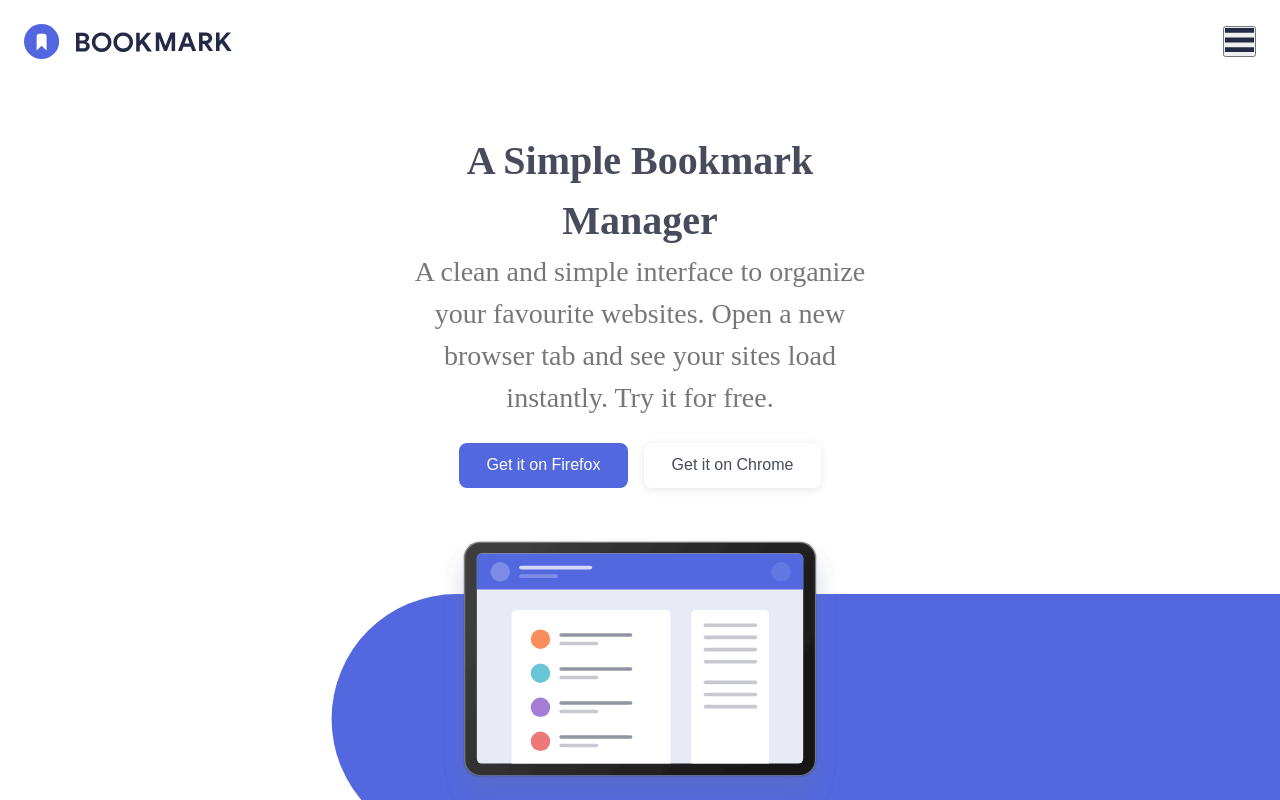
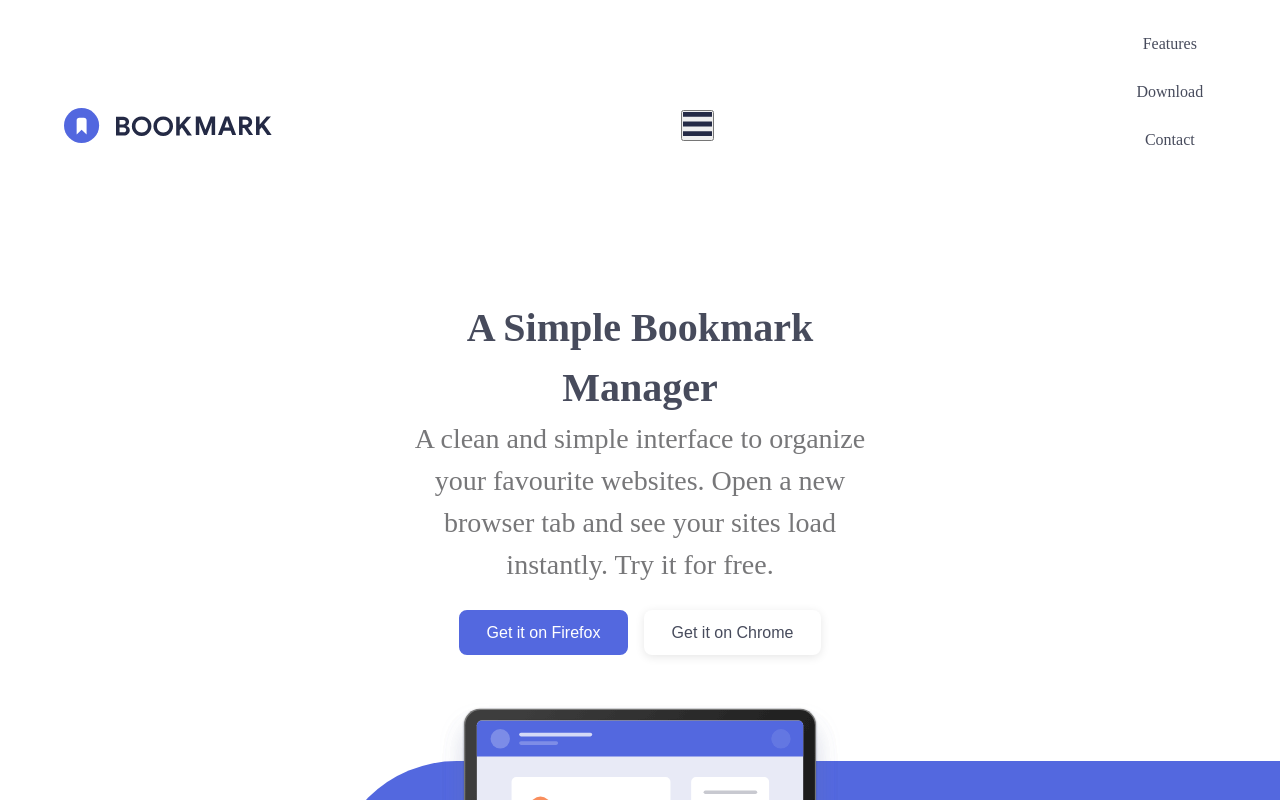
Before and after one commit to triflip/S5-react-project, a React (Vite) app: page / in a window 1280 px wide. Shown: the top 800 px of the page. Built offline with nearby package versions, Linux system fonts and the light colour scheme.

Commit message:
feat: first changes for large screen

```diff
--- /dev/null
+++ b/src/components/molecules/NavLinks.module.css
@@ -0,0 +1,30 @@
+.nav {
+  display: flex;
+  flex-direction: column;
+  align-items: center;
+  gap: 1.5rem;
+}
+
+.link {
+  text-decoration: none;
+  color: var(--color-dark);
+  font-weight: 500;
+}
+
+.link:hover {
+  color: var(--color-secondary);
+}
+
+@media (min-width: var(--bp-tablet)) {
+  .nav {
+    flex-direction: row;
+    justify-content: flex-end;
+    gap: 2rem;
+  }
+}
+
+@media (min-width: var(--bp-desktop)) {
+  .nav {
+    gap: 3rem;
+  }
+}
--- /dev/null
+++ b/src/components/molecules/NavLinks.tsx
@@ -0,0 +1,16 @@
+
+import styles from "./NavLinks.module.css";
+import Button from "../atoms/Button/Button";
+
+function NavLinks() {
+  return (
+    <nav className={styles.nav}>
+      <a href="#features" className={styles.link}>Features</a>
+      <a href="#download" className={styles.link}>Download</a>
+      <a href="#contact" className={styles.link}>Contact</a>
+      <Button variant="transparent">Login</Button>
+    </nav>
+  );
+}
+
+export default NavLinks;
--- a/src/components/organisms/Header/Header.module.css
+++ b/src/components/organisms/Header/Header.module.css
@@ -4,3 +4,42 @@
     align-items: center;
     padding: 1.5rem;
 }
+.header {
+  display: flex;
+  justify-content: space-between;
+  align-items: center;
+  padding: 1rem;
+}
+
+
+.desktopNav {
+  display: none;
+}
+
+.hamburgerButton {
+  background: none;
+  border: none;
+  cursor: pointer;
+}
+
+@media (min-width: 768px) {
+  .desktopNav {
+    display: flex;
+    align-items: center;
+    gap: 2rem;
+  }
+
+  .hamburgerButton {
+    display: none;
+  }
+}
+
+@media (min-width: 1024px) {
+  .header {
+    padding: 2rem 4rem;
+  }
+
+  .desktopNav {
+    gap: 3rem;
+  }
+}
--- a/src/components/organisms/Header/Header.tsx
+++ b/src/components/organisms/Header/Header.tsx
@@ -3,6 +3,7 @@ import HamburguerIcon from "../../atoms/HamburguerIcon/HamburguerIcon";
 import LogoMobile from "../../atoms/Logo/LogoMobile";
 import MobileMenu from "../../molecules/MobileMenu/MobileMenu";
 import styles from "./Header.module.css"
+import NavLinks from "../../molecules/NavLinks";
 
 function Header() {
     const [menuOpen, setMenuOpen] = React.useState(false);
@@ -10,9 +11,17 @@ function Header() {
     return (
        <header className={styles.header}>
             <LogoMobile/>
-            <button type="button" onClick={() => setMenuOpen(true)} aria-label="Open menu" className="hamburger-button">
+            <button type="button"
+            onClick={() => setMenuOpen(true)}
+            aria-label="Open menu"
+            className="hamburgerButton">
                 <HamburguerIcon />
             </button>
+
+            <div className={styles.desktopNav}>
+    <NavLinks />
+  </div>
+
             {menuOpen && <MobileMenu onClose={() => setMenuOpen(false)} />}
         </header>
     )
--- a/src/styles/variables.css
+++ b/src/styles/variables.css
@@ -18,4 +18,7 @@
   --h2-size: 2.50rem;
   --p-size: 1.75rem;
   --link-size: 1.4rem;
+
+  --bp-tablet: 768px;
+  --bp-desktop: 1200px;
 }
```
